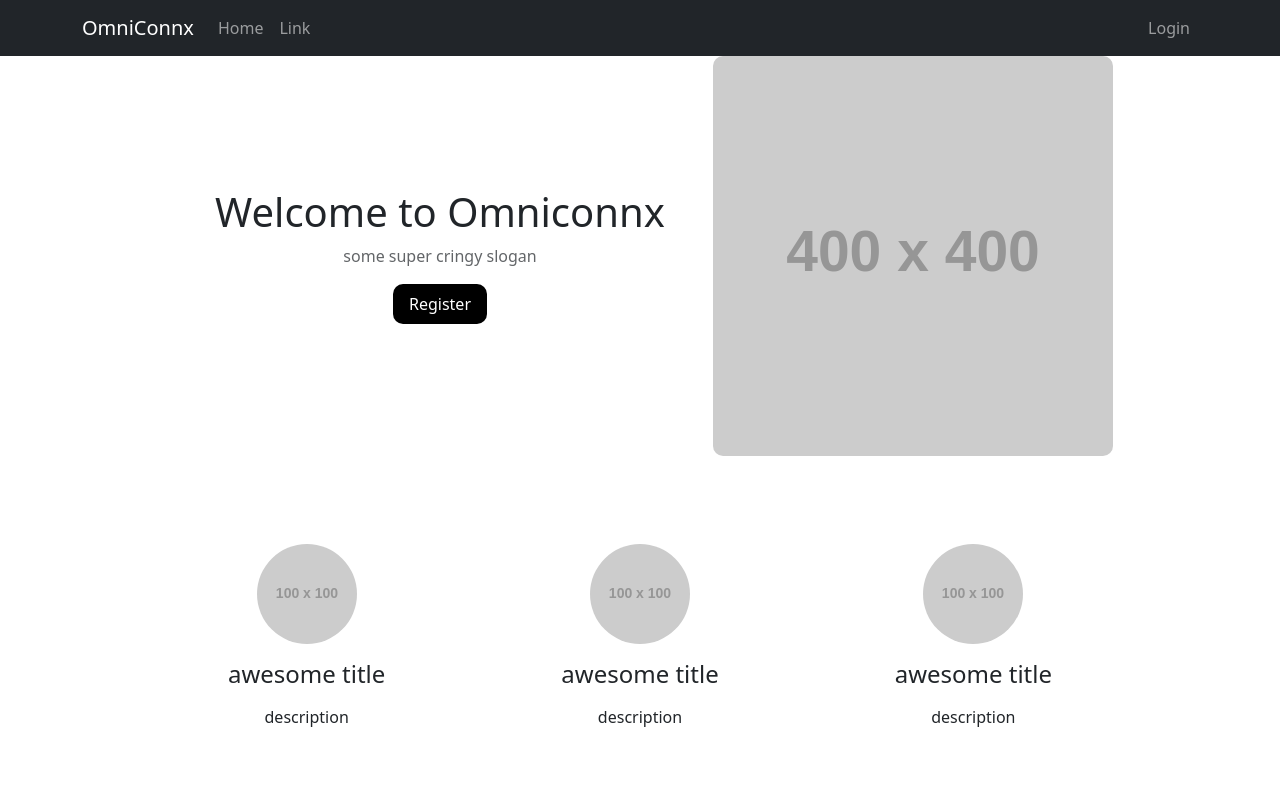
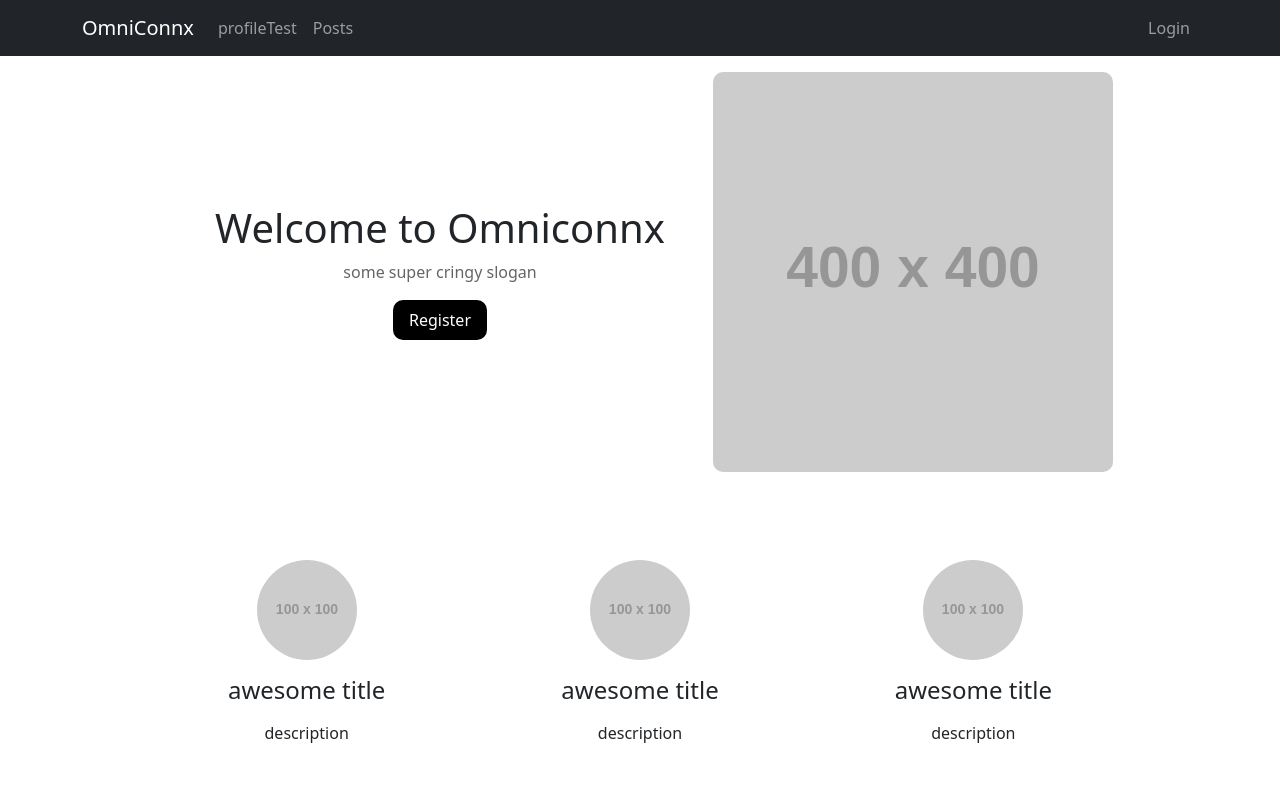
Before and after one commit to xilaluna/OmniConnx, a React (Create React App) app in the folder client/: page /#/ in a window 1280 px wide. Shown: the top 800 px of the page. Built offline with nearby package versions, Linux system fonts and the light colour scheme.

Commit message:
+linkCheck
Fixed not working links.
Reviewed login modal/navbar code.

```diff
--- a/client/src/components/Navbar/NavigationBar.js
+++ b/client/src/components/Navbar/NavigationBar.js
@@ -15,14 +15,14 @@ function NavigationBar() {
     //     <NavLink to="/posts">Posts</NavLink>
     //   </div>
     // </div>
-    <Navbar bg="dark" expand="lg" variant="dark">
+    <Navbar bg="dark" expand="lg" variant="dark" className='navbar'>
       <Container>
-        <Navbar.Brand href="#home">OmniConnx</Navbar.Brand>
+        <Navbar.Brand href="#">OmniConnx</Navbar.Brand>
         <Navbar.Toggle aria-controls="basic-navbar-nav" />
         <Navbar.Collapse id="basic-navbar-nav">
           <Nav className="me-auto">
-            <Nav.Link href="home">Home</Nav.Link>
-            <Nav.Link href="link">Link</Nav.Link>
+            <Nav.Link href="#prof">profileTest</Nav.Link>
+            <Nav.Link href="#posts">Posts</Nav.Link>
           </Nav>
           <Nav>
             <LoginModal />
--- a/client/src/components/Navbar/navbar.css
+++ b/client/src/components/Navbar/navbar.css
@@ -1,7 +1,3 @@
-/* .navbar {
-  display: flex;
-  flex-direction: row;
-  justify-content: space-around;
-} */
-
-/*# sourceMappingURL=navbar.css.map */
+.navbar {
+  margin-bottom: 1rem;
+}
--- a/client/src/components/sass/navbar.scss
+++ /dev/null
@@ -1,5 +0,0 @@
-.navbar {
-    display: flex;
-    flex-direction: row;
-    justify-content: space-around;
-}
```
Also changed, not shown: 2 other files (tests, documents, lock files or other folders).
